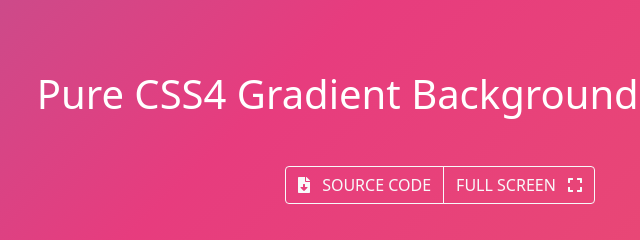
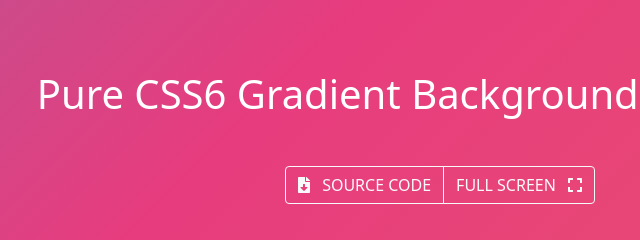
Before and after one commit to superkahraman/playground, a plain HTML site: page index.html in a window 1280 px wide. Shown: the part 227-467 px from the top of the page, 200-840 px from the left. Drawn offline with nearby package versions, Linux system fonts and the light colour scheme.

Commit message:
mster yazdık

```diff
--- a/index.html
+++ b/index.html
@@ -26,7 +26,7 @@
     <div class="d-flex flex-column justify-content-center w-100 h-100">
 
         <div class="d-flex flex-column justify-content-center align-items-center">
-            <h1 class="fw-light text-white m-0">Pure CSS4 Gradient Background Animation</h1>
+            <h1 class="fw-light text-white m-0">Pure CSS6 Gradient Background Animation</h1>
             <div class="btn-group my-5">
                 <a href="#" class="btn btn-outline-light" aria-current="page"><i class="fas fa-file-download me-2"></i>
                     SOURCE
```
